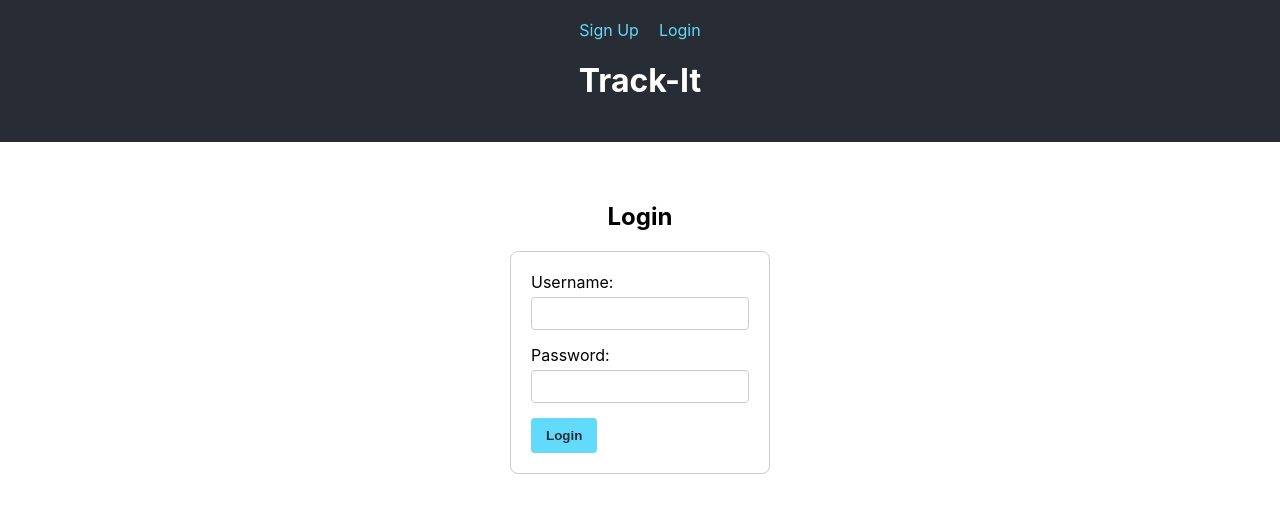
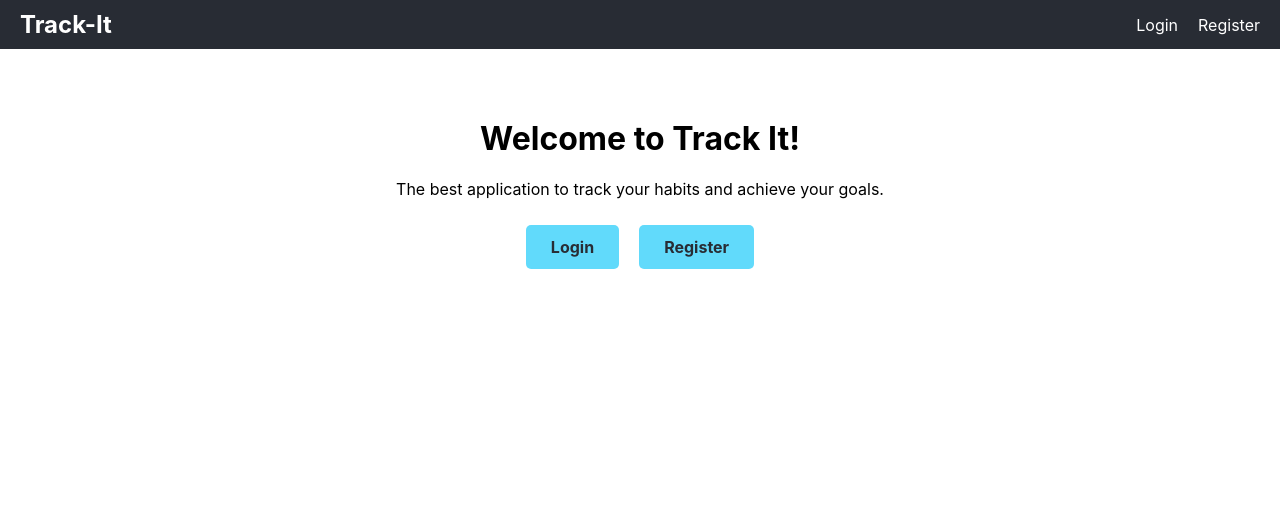
Before and after one commit to vliguori99/track-it-ui, a React (Create React App) app: page / in a window 1280 px wide. Before the commit this address led to /login. Shown: the top 512 px of the page. Built offline with nearby package versions, Linux system fonts and the light colour scheme.

Commit message:
Ui improvements

```diff
--- /dev/null
+++ b/src/components/Navbar.css
@@ -0,0 +1,30 @@
+.navbar {
+  display: flex;
+  justify-content: space-between;
+  align-items: center;
+  background-color: #282c34;
+  padding: 10px 20px;
+  color: white;
+}
+
+.navbar-brand a {
+  color: white;
+  text-decoration: none;
+  font-weight: bold;
+  font-size: 1.5rem;
+}
+
+.navbar-links a, .navbar-links button, .navbar-links span {
+  color: white;
+  text-decoration: none;
+  margin-left: 20px;
+}
+
+.navbar-links button {
+  background: #61dafb;
+  border: none;
+  padding: 5px 10px;
+  border-radius: 4px;
+  cursor: pointer;
+  color: #282c34;
+}
--- /dev/null
+++ b/src/components/Navbar.js
@@ -0,0 +1,31 @@
+import React from "react";
+import { Link } from "react-router-dom";
+import { useAuth } from "../context/AuthContext";
+import './Navbar.css';
+
+const Navbar = () => {
+  const { authData, logout } = useAuth();
+
+  return (
+    <nav className="navbar">
+      <div className="navbar-brand">
+        <Link to="/">Track-It</Link>
+      </div>
+      <div className="navbar-links">
+        {!authData ? (
+          <>
+            <Link to="/login">Login</Link>
+            <Link to="/register">Register</Link>
+          </>
+        ) : (
+          <>
+            <span> Welcome, {authData.username}!</span>
+            <button onClick={logout}>Logout</button>
+          </>
+        )}
+      </div>
+    </nav>
+  );
+};
+
+export default Navbar;
--- a/src/index.css
+++ b/src/index.css
@@ -11,3 +11,14 @@ code {
   font-family: source-code-pro, Menlo, Monaco, Consolas, 'Courier New',
     monospace;
 }
+
+.button-link {
+  display: inline-block;
+  margin: 10px;
+  padding: 12px 25px;
+  background-color: #61dafb;
+  color: #282c34;
+  text-decoration: none;
+  font-weight: bold;
+  border-radius: 5px;
+}
--- a/src/pages/App.js
+++ b/src/pages/App.js
@@ -1,39 +1,24 @@
 import React from "react";
-import { BrowserRouter, Link, Route, Routes, Navigate } from "react-router-dom";
+import { BrowserRouter, Route, Routes, Navigate } from "react-router-dom";
 import RegisterPage from "./RegisterPage";
 import LoginPage from "./LoginPage";
 import DashboardPage from "./DashboardPage";
 import ProtectedRoute from "../components/ProtectedRoute";
-import { useAuth } from "../context/AuthContext"
+import { useAuth } from "../context/AuthContext";
 import "./App.css";
+import Navbar from "../components/Navbar";
+import HomePage from "./HomePage";
 
 function App() {
   const { authData, logout } = useAuth();
 
   return (
     <BrowserRouter>
-      <div className="App">
-        <header className="App-header">
-          <nav>
-            {!authData ? (
-              <>
-                <Link to="/register" style={{ margin: "10px" }}>
-                  Sign Up
-                </Link>
-                <Link to="/login" style={{ margin: "10px" }}>
-                  Login
-                </Link>
-              </>
-            ) : (
-              <button onClick={logout}>Logout</button>
-            )}
-          </nav>
-          <h1>Track-It</h1>
-          {authData && <h2>Welcome {authData.username}</h2>}
-        </header>
+      <Navbar />
 
       <main>
         <Routes>
+          <Route path="/" element={<HomePage />} />
           <Route path="/register" element={<RegisterPage />} />
           <Route path="/login" element={<LoginPage />} />
 
@@ -46,10 +31,14 @@ function App() {
             }
           />
 
-            <Route path="/" element={authData ? <Navigate to="/dashboard" /> : <Navigate to="/login" />} />
+          <Route
+            path="/"
+            element={
+              authData ? <Navigate to="/dashboard" /> : <Navigate to="/login" />
+            }
+          />
         </Routes>
       </main>
-      </div>
     </BrowserRouter>
   );
 }
--- a/src/pages/DashboardPage.js
+++ b/src/pages/DashboardPage.js
@@ -1,6 +1,39 @@
 import React, { useState, useEffect } from "react";
 import habitService from "../services/habitService";
 import { useAuth } from "../context/AuthContext";
+
+const styles = {
+  button: {
+    padding: '8px 12px',
+    border: '1px solid #ccc',
+    borderRadius: '4px',
+    cursor: 'pointer',
+    marginLeft: '10px'
+  },
+  createButton: {
+    backgroundColor: '#007bff',
+    color: 'white',
+    borderColor: '#007bff',
+  },
+  editButton: {
+    backgroundColor: '#f0f0f0',
+  },
+  saveButton: {
+    backgroundColor: '#28a745',
+    color: 'white',
+    borderColor: '#28a745'
+  },
+  cancelButton: {
+    backgroundColor: '#6c757d',
+    color: 'white',
+    borderColor: '#6c757d'
+  },
+  deleteButton: {
+    backgroundColor: '#dc3545',
+    color: 'white',
+    borderColor: 'dc3545'
+  }
+};
 
 const DashboardPage = () => {
   const { authData } = useAuth(); // retrieve authentication data from the context
@@ -48,6 +81,7 @@ const DashboardPage = () => {
       // Reset fields in the form
       setNewHabitName("");
       setNewHabitDescription("");
+      setIsCreateFormVisible(false);
     } catch (err) {
       console.error("Validation error:", err);
       setFormErrors(err);
@@ -89,6 +123,7 @@ const DashboardPage = () => {
   return (
     <div>
       {/* Form for creating new Habit */}
+      {isCreateFormVisible ? (
         <div className="create-habit-form">
           <h3>Create new habit</h3>
           <form onSubmit={handleCreateHabit}>
@@ -116,9 +151,18 @@ const DashboardPage = () => {
                 <span style={{ color: "red" }}>{formErrors.description}</span>
               )}
             </div>
-          <button type="submit">Add</button>
+            <button type="submit" style={{...styles.button, ...styles.saveButton}}>Add</button>
+            <button type="button" onClick={() => setIsCreateFormVisible(false)}
+              style={{...styles.button, ...styles.cancelButton}}>
+              Cancel
+            </button>
           </form>
         </div>
+      ) : (
+        <button onClick={() => setIsCreateFormVisible(true)} style={{...styles.button, ...styles.createButton}}>
+          Create new habit
+        </button>
+      )}
 
       <hr style={{ margin: "40px 0" }} />
 
@@ -140,8 +184,9 @@ const DashboardPage = () => {
                   onChange={(e) => setEditedHabitDescription(e.target.value)}
                 />
 
-                <button type="submit">save</button>
-                <button type="button" onClick={() => setEditedHabitId(null)}>
+                <button type="submit" style={{...styles.button, ...styles.saveButton}}>save</button>
+                <button type="button" onClick={() => setEditedHabitId(null)}
+                  style={{...styles.button, ...styles.cancelButton}}>
                   Cancel
                 </button>
               </form>
@@ -151,7 +196,7 @@ const DashboardPage = () => {
                 {habit.name} - {habit.description}
                 <button
                   onClick={() => handleEditClick(habit)}
-                  style={{ marginLeft: "10px" }}
+                  style={{...styles.button, ...styles.editButton}}
                 >
                   Edit
                 </button>
--- /dev/null
+++ b/src/pages/HomePage.js
@@ -0,0 +1,36 @@
+import React from "react";
+import { Link } from "react-router-dom";
+import { useAuth } from "../context/AuthContext";
+
+const HomePage = () => {
+  const { authData } = useAuth();
+
+  return (
+    <div style={{ textAlign: "center", marginTop: "50px" }}>
+      <h1>Welcome to Track It!</h1>
+
+      {authData ? (
+        <div>
+          <p>Track your apps</p>
+          <Link to="/dashboard" className="button-link">
+            Dashboard
+          </Link>
+        </div>
+      ) : (
+        <div>
+          <p>
+            The best application to track your habits and achieve your goals.
+          </p>
+          <Link to="/login" className="button-link">
+            Login
+          </Link>
+          <Link to="/registration" className="button-link">
+            Register
+          </Link>
+        </div>
+      )}
+    </div>
+  );
+};
+
+export default HomePage;
```
Lines whose indentation alone changed are shown as unchanged.
